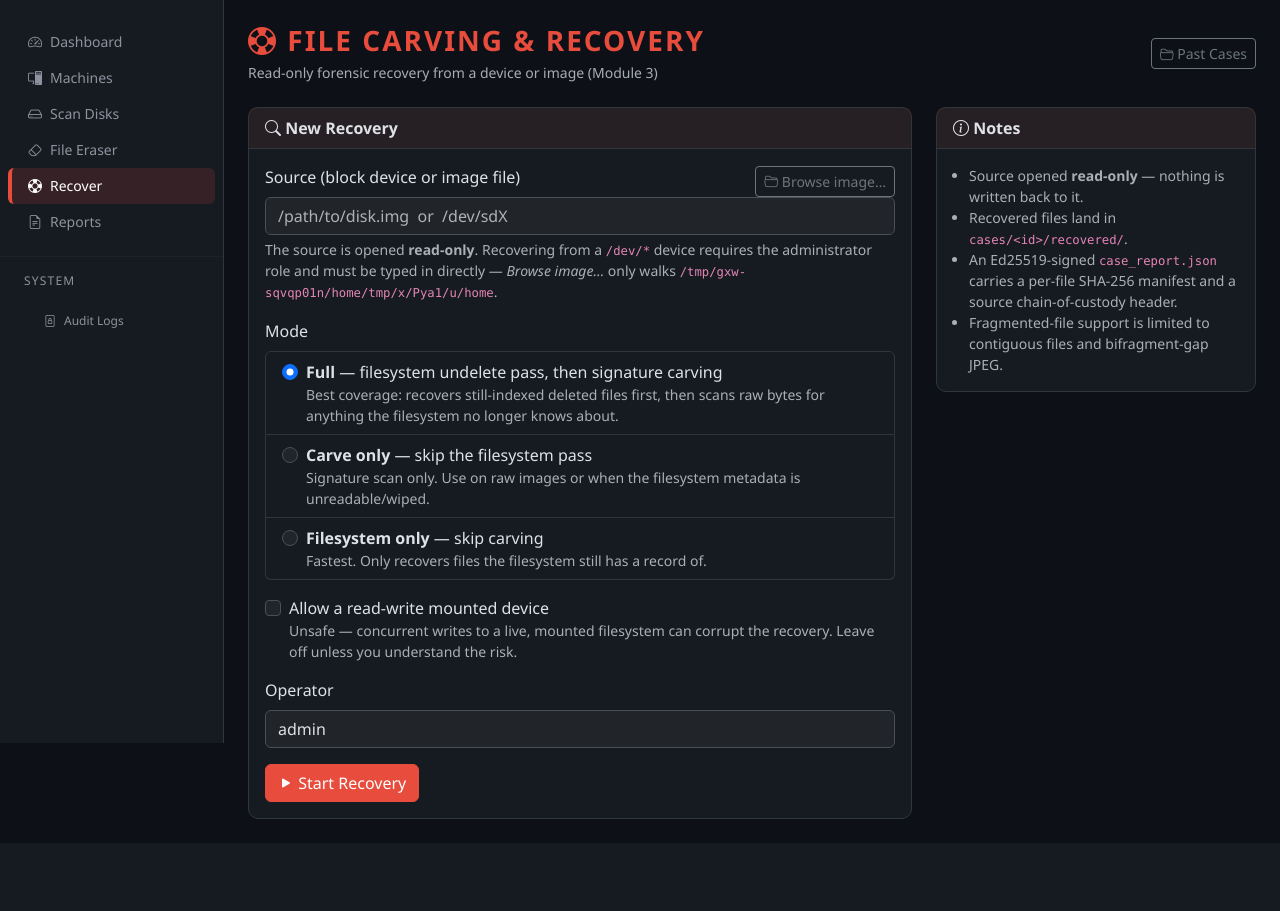
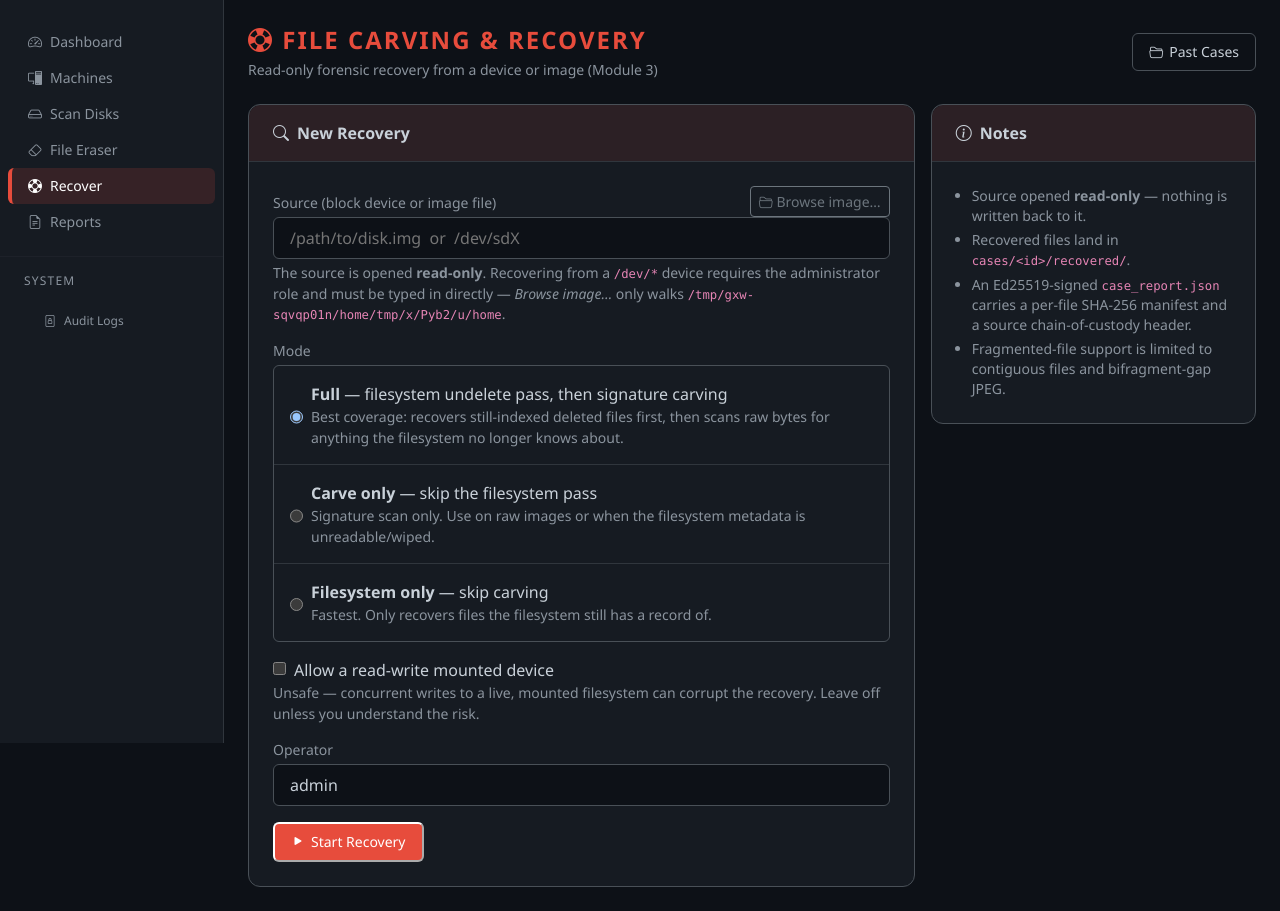
Before and after one commit to harishvidyarthcsecs/WiperX, a Flask app: page /recovery/ in a window 1280 px wide. Shown: the part 68-979 px from the top of the page. Before the commit the page ends 887 px from the top, so only its background shows below. Run offline with Flask 3, Linux system fonts and the light colour scheme; a user stored in the database is signed in; some libraries are stand-ins or nearby versions.

Commit message:
feat(web): recovery page pass - Part B page-by-page conversion complete (slice 9)
Final slice of Part B's page pass. All templates now run on Tailwind +
the _components/ui.html macro set; Bootstrap CSS/JS stay loaded (vendored,
see the tooling-slice commit) only for any third-party widget behavior still
needed (none of the converted pages depend on Bootstrap's JS any more except
path_picker.html's modal).

- recovery/index.html: card()/btn() around the existing path_picker wiring
  (unchanged). Mode radios restyled as a bordered list. Field names (source,
  mode, allow_mounted, operator, csrf_token) untouched.
- recovery/run.html: the live-recovery SSE page - same treatment as
  wipe/execute.html. Every JS-referenced id (status-bar, spinner,
  status-text, log-panel, result-panel, result-success, result-failed,
  summary-text, error-text, case-link) and both endpoints
  (recovery.run_recovery, recovery.stream_logs) kept identical; status-bar/
  result-box state toggling now swaps Tailwind classes.
- recovery/cases.html + case.html: card()/badge()/table_wrap() for the case
  list and the chain-of-custody / summary / per-file tables, including the
  photo-preview <img> and per-file confidence/validation badges. Context
  vars (cases[], name, meta, case, summary, files, coc, verify) unchanged.

Verified: pytest 156 passed (1 pre-existing recovery flake, unrelated).
Screenshotted all four: index and run via session-state fixtures (like
wipe/confirm+execute), cases + case detail against a real signed case
produced by core.recovery.service.recover() on a small synthetic image
(1 PNG carved, corrupt/low-confidence - a real, if minimal, end-to-end
recovery through the actual engine, not just mocked data).

This closes out the page-by-page Bootstrap -> Tailwind conversion across all
17 content templates + login. Not done in Part B: the _components/ set could
still grow (modal, more table variants) and Bootstrap's CSS/JS bundle is
still loaded globally for anything not yet ported - a full removal is a
follow-up, not required for this pass to be complete.

Co-Authored-By: Claude Sonnet 5 <noreply@anthropic.com>
Claude-Session: https://claude.ai/code/session_01Ay1oDUAfQtqfH8dq6p4sHe

```diff
--- a/web/templates/recovery/index.html
+++ b/web/templates/recovery/index.html
@@ -1,35 +1,34 @@
 {% extends "base.html" %}
 {% from "_components/path_picker.html" import pick_button, picker_modal %}
+{% from "_components/ui.html" import card, btn %}
 {% block title %}Recover{% endblock %}
 
 {% block content %}
-<div class="d-flex justify-content-between align-items-center mb-4">
+<div class="mb-6 flex items-center justify-between">
     <div>
-        <h3 class="mb-1" style="color:#e74c3c; font-weight:700; letter-spacing:2px">
+        <h3 class="mb-1 text-2xl font-bold tracking-[2px] text-wx-red">
             <i class="bi bi-life-preserver"></i> FILE CARVING &amp; RECOVERY
         </h3>
-        <p class="text-muted mb-0 small">Read-only forensic recovery from a device or image (Module 3)</p>
+        <p class="mb-0 text-sm text-wx-muted">Read-only forensic recovery from a device or image (Module 3)</p>
     </div>
-    <a href="{{ url_for('recovery.cases') }}" class="btn btn-outline-secondary btn-sm">
-        <i class="bi bi-folder2-open"></i> Past Cases
-    </a>
+    {{ btn("Past Cases", icon="folder2-open", variant="outline", href=url_for('recovery.cases')) }}
 </div>
 
-<div class="row">
-    <div class="col-lg-8">
-        <div class="card">
-            <div class="card-header"><strong><i class="bi bi-search"></i> New Recovery</strong></div>
-            <div class="card-body">
+<div class="grid grid-cols-1 gap-3 lg:grid-cols-12">
+    <div class="lg:col-span-8">
+        {% call card(title="New Recovery", icon="search") %}
             <form method="POST" action="{{ url_for('recovery.index') }}">
                 <input type="hidden" name="csrf_token" value="{{ csrf_token() }}">
                 <div class="mb-3">
-                        <div class="d-flex justify-content-between align-items-end">
-                            <label class="form-label">Source (block device or image file)</label>
+                    <div class="flex items-end justify-between">
+                        <label class="mb-1 block text-sm text-wx-muted">Source (block device or image file)</label>
                         {{ pick_button('#recover-source', 'set-value', 'Browse image…') }}
                     </div>
-                        <input type="text" name="source" id="recover-source" class="form-control"
-                               placeholder="/path/to/disk.img  or  /dev/sdX" required>
-                        <div class="form-text">
+                    <input type="text" name="source" id="recover-source" required
+                           placeholder="/path/to/disk.img  or  /dev/sdX"
+                           class="w-full rounded-md border border-wx-border bg-wx-dark px-3 py-2 text-wx-text
+                                  focus:outline-none focus:border-wx-red focus:ring focus:ring-wx-red-dim">
+                    <div class="mt-1 text-sm text-wx-muted">
                         The source is opened <strong>read-only</strong>. Recovering from a
                         <code>/dev/*</code> device requires the administrator role and must be
                         typed in directly &mdash; <em>Browse image&hellip;</em> only walks
@@ -39,59 +38,55 @@
                 </div>
 
                 <div class="mb-3">
-                        <label class="form-label">Mode</label>
-                        <div class="list-group">
-                            <label class="list-group-item d-flex gap-2" style="background:transparent; border-color:var(--wx-border)">
-                                <input class="form-check-input mt-1" type="radio" name="mode" value="full" checked>
+                    <label class="mb-1 block text-sm text-wx-muted">Mode</label>
+                    <div class="divide-y divide-wx-border rounded-md border border-wx-border">
+                        <label class="flex gap-2 p-3">
+                            <input type="radio" name="mode" value="full" checked class="mt-1">
                             <span>
                                 <strong>Full</strong> — filesystem undelete pass, then signature carving
-                                    <small class="d-block text-muted">Best coverage: recovers still-indexed deleted files first, then scans raw bytes for anything the filesystem no longer knows about.</small>
+                                <small class="block text-wx-muted">Best coverage: recovers still-indexed deleted files first, then scans raw bytes for anything the filesystem no longer knows about.</small>
                             </span>
                         </label>
-                            <label class="list-group-item d-flex gap-2" style="background:transparent; border-color:var(--wx-border)">
-                                <input class="form-check-input mt-1" type="radio" name="mode" value="carve-only">
+                        <label class="flex gap-2 p-3">
+                            <input type="radio" name="mode" value="carve-only" class="mt-1">
                             <span>
                                 <strong>Carve only</strong> — skip the filesystem pass
-                                    <small class="d-block text-muted">Signature scan only. Use on raw images or when the filesystem metadata is unreadable/wiped.</small>
+                                <small class="block text-wx-muted">Signature scan only. Use on raw images or when the filesystem metadata is unreadable/wiped.</small>
                             </span>
                         </label>
-                            <label class="list-group-item d-flex gap-2" style="background:transparent; border-color:var(--wx-border)">
-                                <input class="form-check-input mt-1" type="radio" name="mode" value="fs-only">
+                        <label class="flex gap-2 p-3">
+                            <input type="radio" name="mode" value="fs-only" class="mt-1">
                             <span>
                                 <strong>Filesystem only</strong> — skip carving
-                                    <small class="d-block text-muted">Fastest. Only recovers files the filesystem still has a record of.</small>
+                                <small class="block text-wx-muted">Fastest. Only recovers files the filesystem still has a record of.</small>
                             </span>
                         </label>
                     </div>
                 </div>
 
-                    <div class="form-check mb-3">
-                        <input class="form-check-input" type="checkbox" name="allow_mounted" id="allow-mounted">
-                        <label class="form-check-label" for="allow-mounted">
-                            Allow a read-write mounted device
+                <div class="mb-3">
+                    <label class="flex items-start gap-2">
+                        <input type="checkbox" name="allow_mounted" id="allow-mounted" class="mt-1">
+                        <span>Allow a read-write mounted device</span>
                     </label>
-                        <small class="text-muted d-block">Unsafe — concurrent writes to a live, mounted
+                    <small class="block text-wx-muted">Unsafe — concurrent writes to a live, mounted
                         filesystem can corrupt the recovery. Leave off unless you understand the risk.</small>
                 </div>
 
                 <div class="mb-3">
-                        <label class="form-label">Operator</label>
-                        <input type="text" name="operator" class="form-control"
-                               value="{{ current_user.username }}">
+                    <label class="mb-1 block text-sm text-wx-muted">Operator</label>
+                    <input type="text" name="operator" value="{{ current_user.username }}"
+                           class="w-full rounded-md border border-wx-border bg-wx-dark px-3 py-2 text-wx-text
+                                  focus:outline-none focus:border-wx-red focus:ring focus:ring-wx-red-dim">
                 </div>
 
-                    <button type="submit" class="btn btn-danger">
-                        <i class="bi bi-play-fill"></i> Start Recovery
-                    </button>
+                {{ btn("Start Recovery", icon="play-fill", variant="primary", type="submit") }}
             </form>
+        {% endcall %}
     </div>
-        </div>
-    </div>
-    <div class="col-lg-4">
-        <div class="card">
-            <div class="card-header"><strong><i class="bi bi-info-circle"></i> Notes</strong></div>
-            <div class="card-body small text-muted">
-                <ul class="mb-0 ps-3">
+    <div class="lg:col-span-4">
+        {% call card(title="Notes", icon="info-circle") %}
+            <ul class="mb-0 list-disc space-y-1 pl-4 text-sm text-wx-muted">
                 <li>Source opened <strong>read-only</strong> — nothing is written back to it.</li>
                 <li>Recovered files land in <code>cases/&lt;id&gt;/recovered/</code>.</li>
                 <li>An Ed25519-signed <code>case_report.json</code> carries a per-file
@@ -99,8 +94,7 @@
                 <li>Fragmented-file support is limited to contiguous files and
                     bifragment-gap JPEG.</li>
             </ul>
-            </div>
-        </div>
+        {% endcall %}
     </div>
 </div>
 
```
Also changed, not shown: web/templates/recovery/case.html (+67 -68 lines), web/templates/recovery/cases.html (+33 -30 lines), web/templates/recovery/run.html (+26 -29 lines), web/static/css/app.css. Lines whose indentation alone changed are shown as unchanged.
